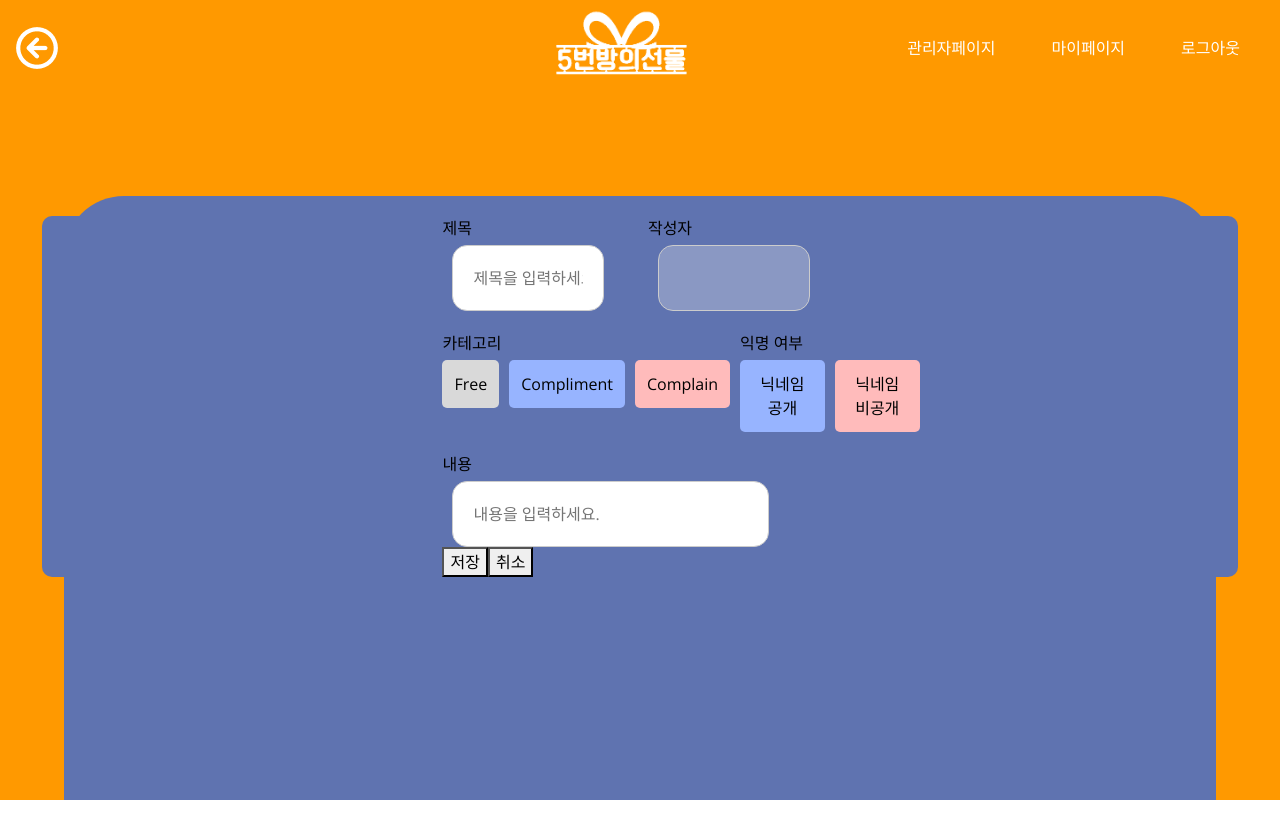
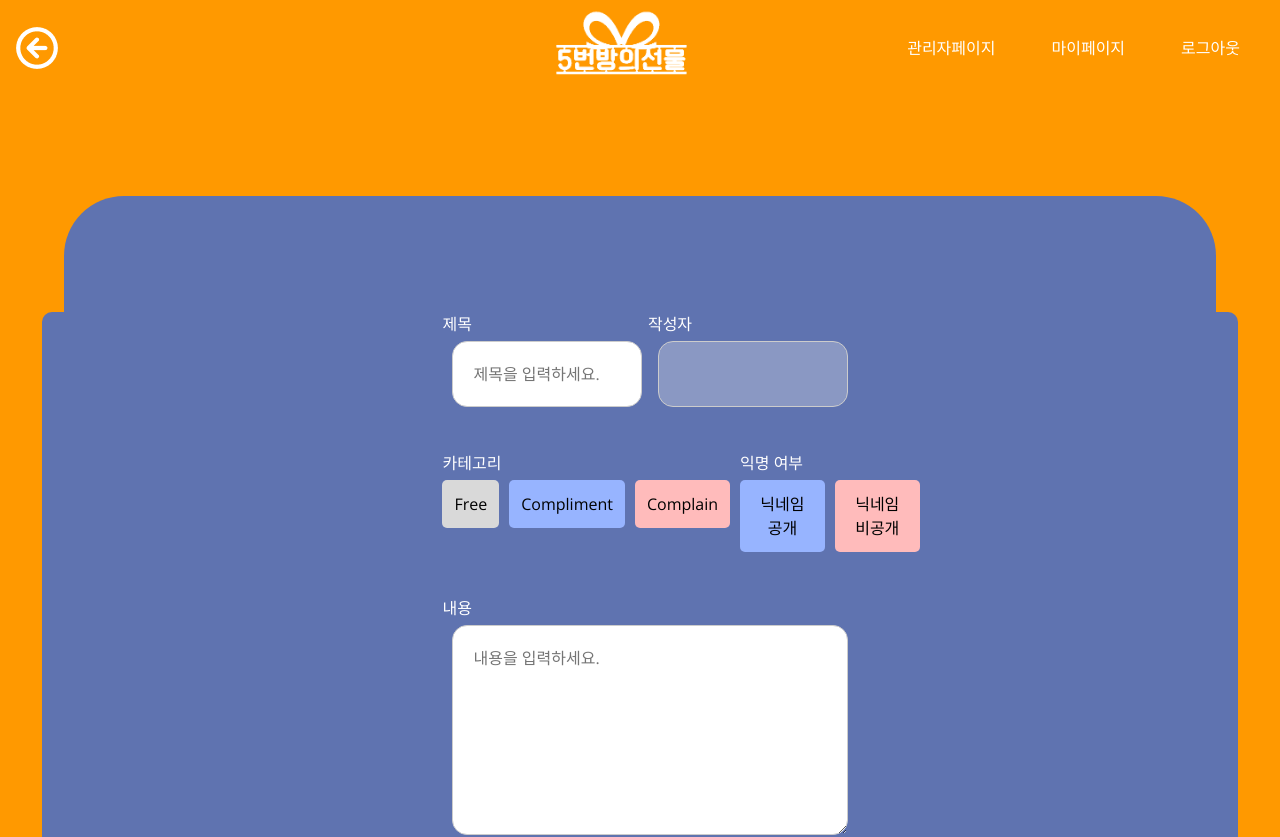
Before and after one commit to beyond-sw-camp/be05-3rd-3team-Miracle_in_cell_No.5, a Vue app in the folder frontend/: page /room/1/submitpost in a window 1280 px wide. Shown: the top 837 px of the page. Before the commit the page ends 800 px from the top, so only its background shows below. Built offline with nearby package versions, Linux system fonts and the light colour scheme; no server answers; sample sign-in values are in the browser's storage.

Commit message:
feat: 글 저장 구현

```diff
--- a/frontend/src/page/SubmitPost.vue
+++ b/frontend/src/page/SubmitPost.vue
@@ -1,6 +1,7 @@
 <template>
     <div class="roomInfo-container">
         <div class="roomInfo">
+            <br><br><br><br>
             <div class="submit-post">
                 <div class="form-row">
                     <div class="form-group">
@@ -16,42 +17,39 @@
                         <input name="postWriter" id="postWriter" :value="nickname" type="text" disabled>
                     </div>
                 </div>
+                <br>
                 <div class="form-row">
                     <div class="form-group category-buttons">
                         <label>카테고리</label>
                         <div class="category-button-group">
                             <button :class="{ active: post.category === 'FREE' }" @click="setCategory('FREE')">Free</button>
-              <button :class="{ active: post.category === 'COMPLIMENT' }" @click="setCategory('COMPLIMENT')">
-                Compliment
-              </button>
-              <button :class="{ active: post.category === 'COMPLAIN' }" @click="setCategory('COMPLAIN')">Complain
-              </button>
+                            <button :class="{ active: post.category === 'COMPLIMENT' }" @click="setCategory('COMPLIMENT')">Compliment</button>
+                            <button :class="{ active: post.category === 'COMPLAIN' }" @click="setCategory('COMPLAIN')">Complain</button>
                         </div>
                     </div>
                     <div class="form-group anonymous-buttons">
                         <label>익명 여부</label>
                         <div class="anonymous-button-group">
-              <button :class="{ active: post.anonymous === 'Realname' }" @click="setAnonymous('Realname')">닉네임 공개
-              </button>
-              <button :class="{ active: post.anonymous === 'Anonymous' }" @click="setAnonymous('Anonymous')">닉네임 비공개
-              </button>
+                            <button :class="{ active: post.anonymous === false }" @click="setAnonymous(false)">닉네임 공개</button>
+                            <button :class="{ active: post.anonymous === true }" @click="setAnonymous(true)">닉네임 비공개</button>
                         </div>
                     </div>
                 </div>
+                <br>
                 <div class="form-group">
                     <label>내용</label>
-          <input name="postContent" id="postContent" v-model="post.content" type="text" placeholder="내용을 입력하세요."/>
+                    <textarea name="postContent" id="postContent" v-model="post.content" placeholder="내용을 입력하세요." rows="7"></textarea>
                 </div>
+                <br><br>
                 <button class="submit-button" @click="submitPost">저장</button>
-        <button class="cancel-button">취소</button>
             </div>
         </div>
     </div>
 </template>
 
 <script>
-import {ref} from 'vue'
-import {useRoute} from 'vue-router';
+import { ref } from 'vue'
+import { useRoute } from 'vue-router';
 import userApi from '@/apis/user';
 import postApi from '@/apis/post';
 
@@ -73,9 +71,10 @@ export default {
 
         const getNickname = async () => {
             try {
-        const user = await userApi.getLoginUserProfile();
+                const user = await userApi.getUserProfile();
                 console.log("user data: ", user.data);
-        nickname.value = user.data.nickname;
+                nickname.value = user.data.data.nickname;
+                console.log("nickname value:", nickname.value);
                 post.value.writer = user.data.nickname;
             } catch (error) {
                 console.error("Error fetching scraps:", error);
@@ -86,11 +85,20 @@ export default {
 
         const submitPost = async () => {
             try {
-        // API를 호출하여 사용자가 입력한 내용을 서버에 전송
-        await postApi.savePostById(roomId, post.value);
-        console.log("Post saved successfully!");
-        // 저장 후 필요한 작업 수행
-        // 예: 저장 후 화면을 다시 로드하거나 특정 경로로 이동
+                const data = {
+                    title: post.value.title,
+                    writer: post.value.writer,
+                    category: post.value.category,
+                    anonymousYn: post.value.anonymous === true ? true : false,
+                    content: post.value.content
+                }
+
+                const response = await postApi.savePostById(roomId, data);
+                console.log(response);
+
+                alert("저장되었습니다.");
+
+                window.location.href = `/room/${roomId}`;
             } catch (error) {
                 console.error("Error saving post:", error);
             }
@@ -145,7 +153,7 @@ export default {
 }
 </script>
 
-<style scoped>
+<style>
 body {
     margin: 0;
 }
@@ -197,12 +205,13 @@ body {
 label {
     display: block;
     margin-bottom: 5px;
+    color: white;
 }
 
 input[type="text"],
 textarea,
 select {
-  width: 80%;
+    width: 100%;
     padding: 20px;
     border-radius: 15px;
     border: 1px solid #ccc;
```
Lines whose indentation alone changed are shown as unchanged.
